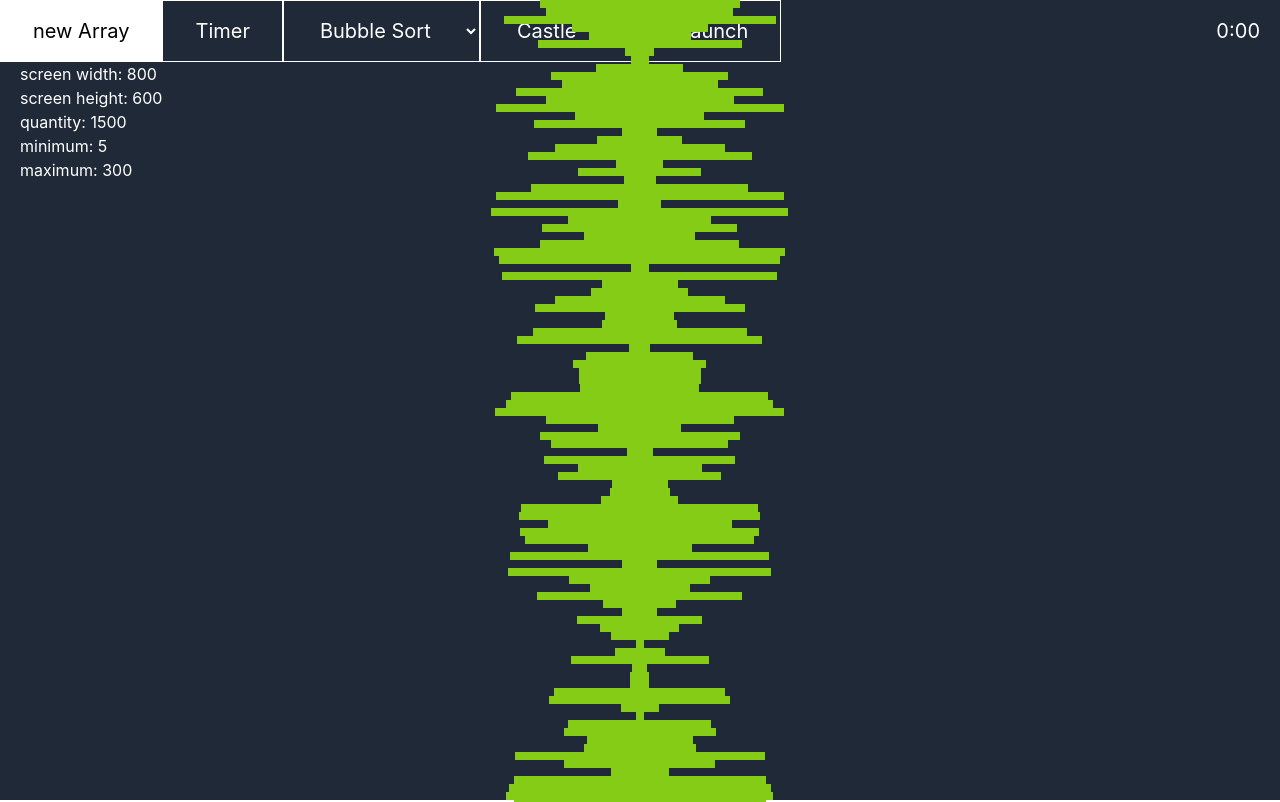
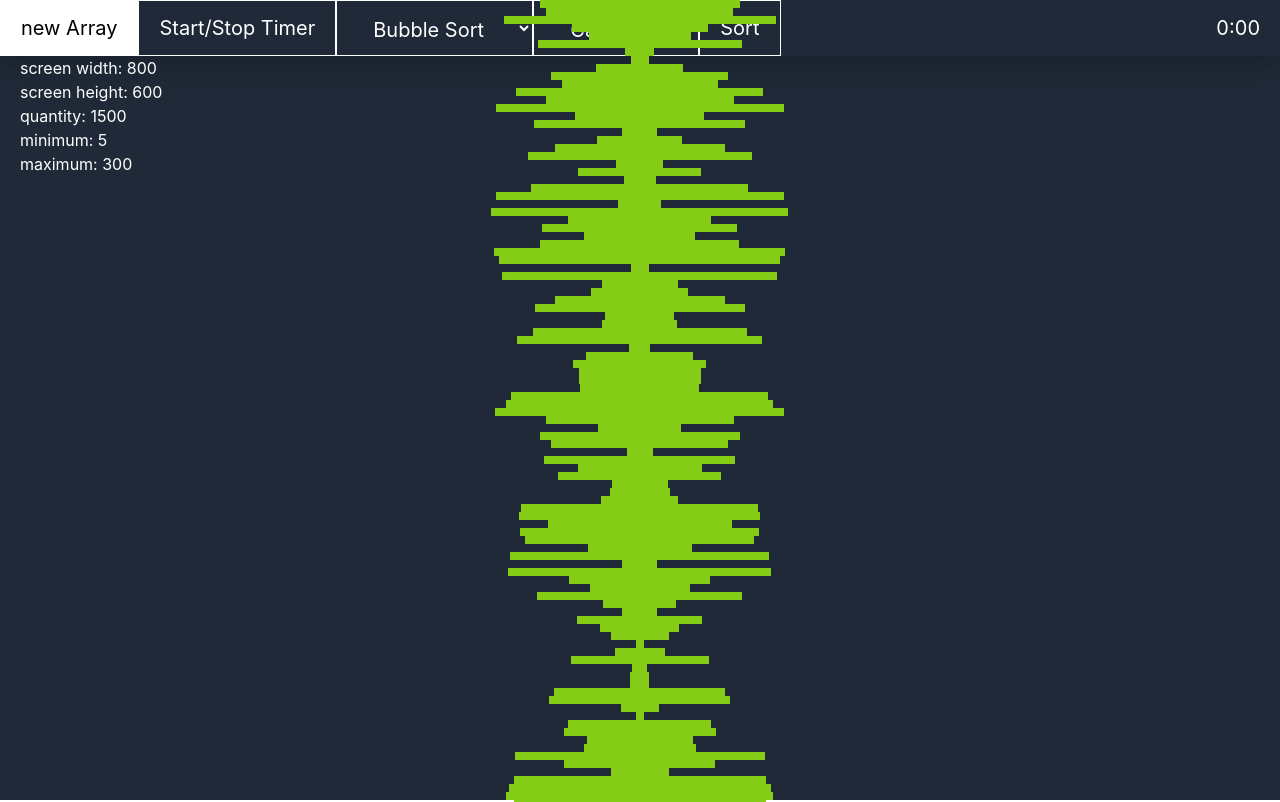
Before and after one commit to kevin-martins/sort-algorithme, a React (Create React App) app: page / in a window 1280 px wide. Shown: the top 802 px of the page. Built offline with nearby package versions, Linux system fonts and the light colour scheme.

Commit message:
feat: button and select as component, enum for display options

```diff
--- a/src/components/App.tsx
+++ b/src/components/App.tsx
@@ -1,31 +1,44 @@
 import { useEffect, useState } from "react";
 import { useAppDispatch, useAppSelector } from "../app/hooks";
-import { fitScreen, setArray, startTimer, stopTimer } from "../features/sort-slice";
-import { bubbleSort, generateArray, isSorted, roundNumber, swap } from "../helpers/helpers";
-
-const enum SortType {
-  Bubble,
-  Quick,
-  Heap,
-  Merge,
-}
+import { bubbleSort, generateArray } from "../helpers/helpers";
+import { SortDisplay, SortType } from "../models/sort";
+import Button from "./Button";
+import Select from "./Select";
 
 export const App = () => {
-  // const array = useAppSelector(state => state.sort.array)
-  // const array = [200, 320, 50, 80, 120, 180, 250, 90, 380]
   const size = useAppSelector(state => state.sort.size)
   const min = useAppSelector(state => state.sort.min)
   const max = useAppSelector(state => state.sort.max)
   const [array, setArray] = useState(generateArray(size, min, max))
-  // const timer = useAppSelector(state => state.sort.timer)
+  const [sort, setSort] = useState<SortType>(SortType.Bubble)
   const [time, setTime] = useState<{ sec: number, mili: number }>({ sec: 0, mili: 0 })
-  const [sort, setSort] = useState<SortType>(SortType.Bubble)
   const [startTimer, setStatTimer] = useState(false)
+  // const
   const dispatch = useAppDispatch()
 
-  const handleSort = (e: any) => {
+  const handleSortSelection = (e: any) => {
     setTime((current) => { return { ...current, sec: 0, mili: 0 }})
     setSort(e.target.value as SortType)
+  }
+
+  const handleNewArray = (): void => {
+    setTime((current) => { return { ...current, sec: 0, mili: 0 }})
+    setStatTimer(false)
+    setArray(generateArray(size, min, max))
+  }
+
+  const handleStartStopTimer = (): void => {
+    if (startTimer) return setStatTimer(false)
+    return setStatTimer(true)
+  }
+
+  const handleSortLaunch = async () => {
+    console.log(sort, SortType.Bubble.toString())
+    const date = Date.now() / 1000
+    if (sort === SortType.Bubble) {
+      setArray(await bubbleSort(array))
+      console.log((Date.now() / 1000) - date)
+    }
   }
 
   useEffect(() => {
@@ -38,70 +51,32 @@ export const App = () => {
       }, 10)
       return () => clearInterval(timer)
     }
-    return
-  }, [startTimer])
+    return;
+  })
+
+  const sortOptions = [
+    { value: SortType.Bubble, text: "Bubble Sort" },
+    { value: SortType.Merge, text: "Merge Sort" },
+    { value: SortType.Quick, text: "Quick Sort" },
+    { value: SortType.Heap, text: "Heap Sort" },
+  ]
+
+  const displayOptions = [
+    { value: SortDisplay.Castle, text: "Castle" },
+    { value: SortDisplay.Falling, text: "Falling" },
+    { value: SortDisplay.Growing, text: "Growing" },
+    { value: SortDisplay.Sound, text: "Sound" },
+  ]
 
   return (
     <div className="relative bg-gray-800 h-screen">
-      <div className="flex ">
-        <button
-          type="button"
-          onClick={() => {
-            setTime((current) => { return { ...current, sec: 0, mili: 0 }})
-            setStatTimer(false)
-            setArray(generateArray(size, min, max))
-          }}
-          className='text-white text-xl border-[1px] border-white px-8 py-4 hover:bg-white hover:text-black'
-        >
-          new Array
-        </button>
-        <button
-          type="button"
-          onClick={() => {
-            setStatTimer((current) => {return !current})
-          }}
-          className='text-white text-xl border-[1px] border-white px-8 py-4 hover:bg-white hover:text-black'
-        >
-          Timer
-        </button>
-        <select
-          // defaultValue="bubble"
-          name='sot-algorithme'
-          className='text-white bg-gray-800 text-xl border-[1px] border-white px-8 py-4 hover:bg-white hover:text-black'
-          onChange={handleSort}
-        >
-          <option value={SortType.Bubble}>Bubble Sort</option>
-          <option value={SortType.Merge}>Merge Sort</option>
-          <option value={SortType.Quick}>Quick Sort</option>
-          <option value={SortType.Heap}>Heap Sort</option>
-        </select>
-        <select
-          // value=''
-          defaultValue="bubble"
-          name='sot-algorithme'
-          className='text-white bg-gray-800 text-xl border-[1px] border-white px-8 py-4 hover:bg-white hover:text-black'
-          onChange={(e) => console.log(e.target.value)}
-        >
-          <option value='castle'>Castle</option>
-          <option value='falling'>Falling</option>
-          <option value='growing'>Growing</option>
-          <option value='sound'>Sound</option>
-        </select>
-        <button
-          type="button"
-          onClick={async () => {
-            console.log(sort, SortType.Bubble.toString())
-            const date = Date.now() / 1000
-            if (sort === SortType.Bubble) {
-              setArray(await bubbleSort(array))
-              console.log((Date.now() / 1000) - date)
-            }
-          }}
-          className='text-white text-xl border-[1px] border-white px-8 py-4 hover:bg-white hover:text-black'
-        >
-          Launch
-        </button>
-        <p className="text-white ml-auto mr-5 my-auto text-xl">{time.sec}:{time.mili < 10 && '0'}{time.mili}</p>
+      <div className="flex shadow-xl h-14 w-full">
+        <Button onClick={handleNewArray} text="new Array" />
+        <Button onClick={handleStartStopTimer} text="Start/Stop Timer" />
+        <Select name="sort-algorithme" onChange={handleSortSelection} options={sortOptions} />
+        <Select name="display-mode" onChange={() => {}} options={displayOptions} />
+        <Button onClick={handleSortLaunch} text="Sort" />
+        <p className="text-white ml-auto mr-5 my-auto text-xl">{time.sec}:{time.mili < 10 && 0}{time.mili}</p>
       </div>
       <div className="text-white ml-5">
         <p>screen width: {window.screen.width}</p>
--- /dev/null
+++ b/src/components/Button.jsx
@@ -0,0 +1,18 @@
+type Props = {
+    onClick: any,
+    text: string
+}
+
+const Button = ({ onClick, text }: Props) => {
+  return (
+    <button
+        type="button"
+        onClick={onClick}
+        className='text-white text-xl border-[1px] border-white px-5 py-2 hover:bg-white hover:text-black'
+    >
+        {text}
+    </button>
+  )
+}
+
+export default Button
--- /dev/null
+++ b/src/components/Select.tsx
@@ -0,0 +1,17 @@
+import { OptionProps, SelectProps } from "../models/select"
+
+const Select = ({ name, onChange, options }: SelectProps) => {
+  return (
+    <select
+        name={name}
+        className='text-white bg-gray-800 text-xl border-[1px] border-white px-8 py-4 hover:bg-white hover:text-black'
+        onChange={onChange}
+    >
+        {options.map((option: OptionProps) => (
+            <option value={option.value}>{option.text}</option>
+        ))}
+    </select>
+  )
+}
+
+export default Select
--- /dev/null
+++ b/src/models/select.ts
@@ -0,0 +1,12 @@
+import { SortDisplay, SortType } from "./sort"
+
+export type OptionProps = {
+    value: SortType | SortDisplay,
+    text: string,
+}
+
+export type SelectProps = {
+    name: string,
+    onChange: any,
+    options: OptionProps[],
+}
--- /dev/null
+++ b/src/models/sort.ts
@@ -0,0 +1,13 @@
+export const enum SortType {
+    Bubble,
+    Quick,
+    Heap,
+    Merge,
+}
+
+export const enum SortDisplay {
+    Castle,
+    Falling,
+    Growing,
+    Sound
+}
```
